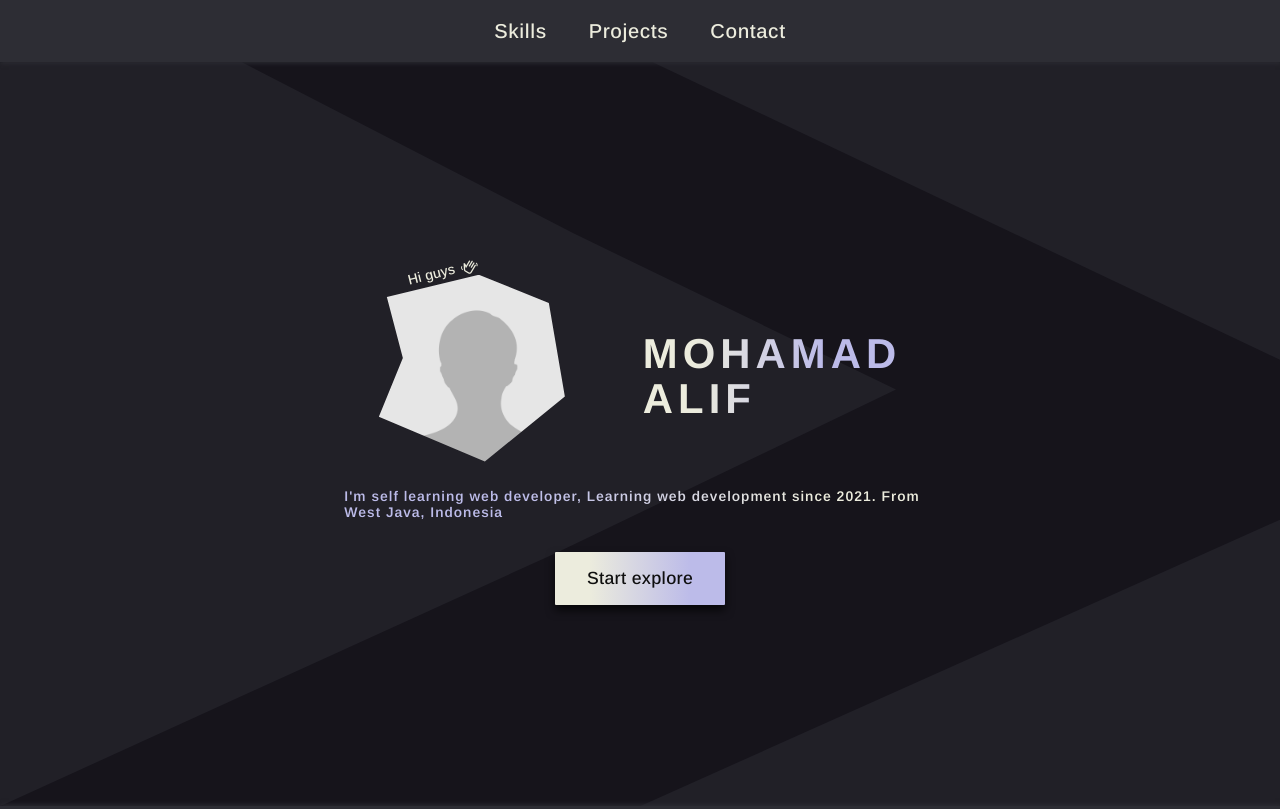
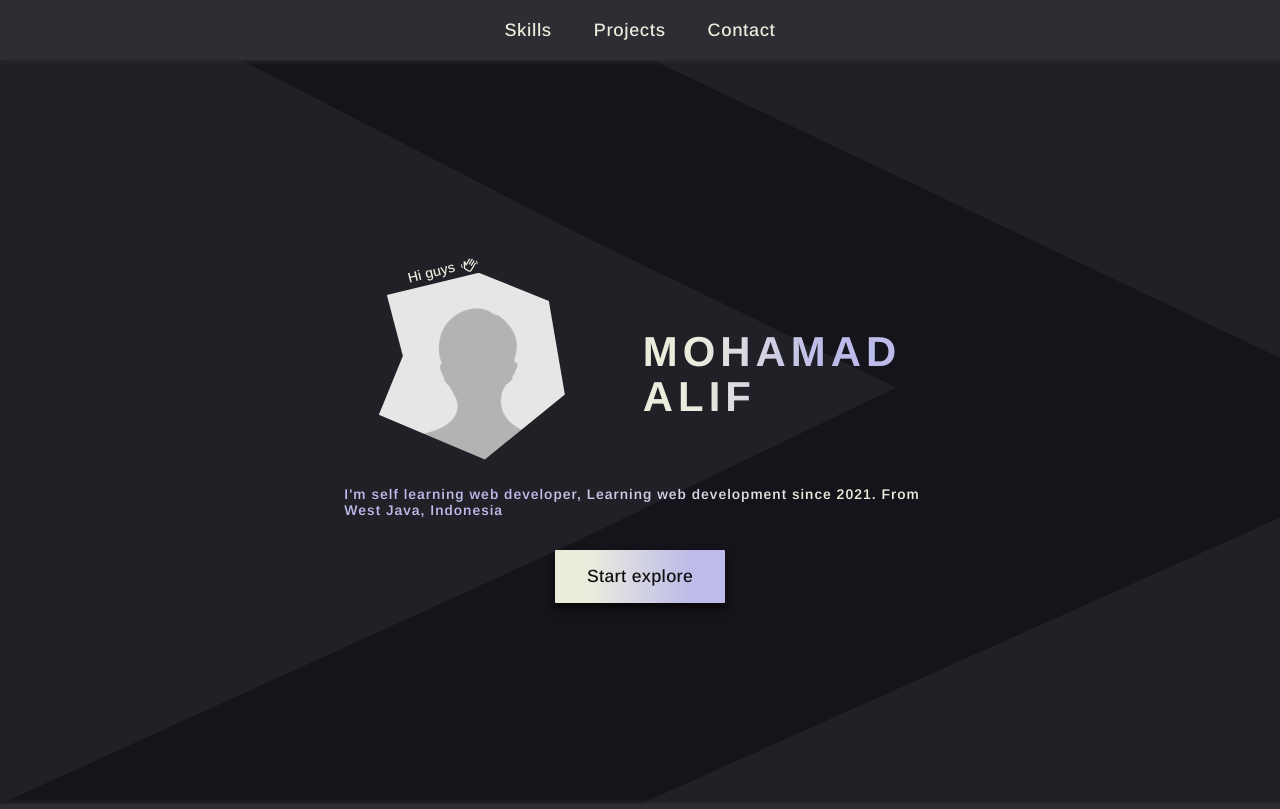
Before and after one commit to Alif2609/portfolio, a plain HTML site: page docs/index.html in a window 1280 px wide. Shown: the top 809 px of the page. Drawn offline with nearby package versions, Linux system fonts and the light colour scheme.

Commit message:
Update styles.css

```diff
--- a/docs/styles.css
+++ b/docs/styles.css
@@ -78,7 +78,7 @@ nav {
 .nav-wrap a {
   color: var(--color-primary);
   letter-spacing: 0.6px;
-  font-size: calc(var(--fs-base) + var(--fs-add));
+  font-size: var(--fs-medium);
   font-weight: 500;
   padding: 5px;
   background: var(--color-primary);
```
